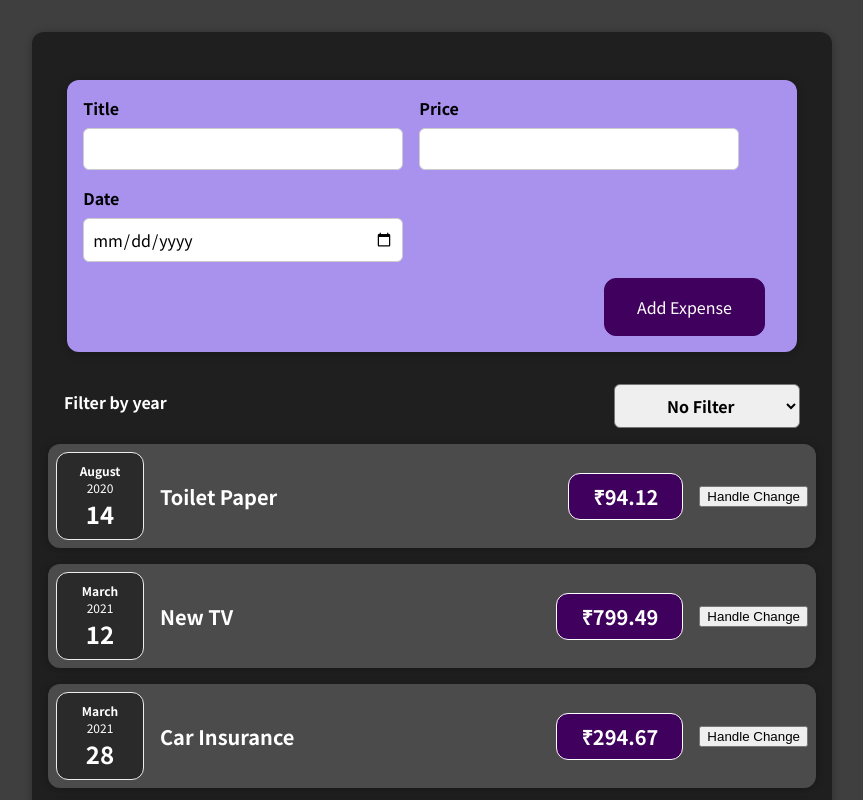
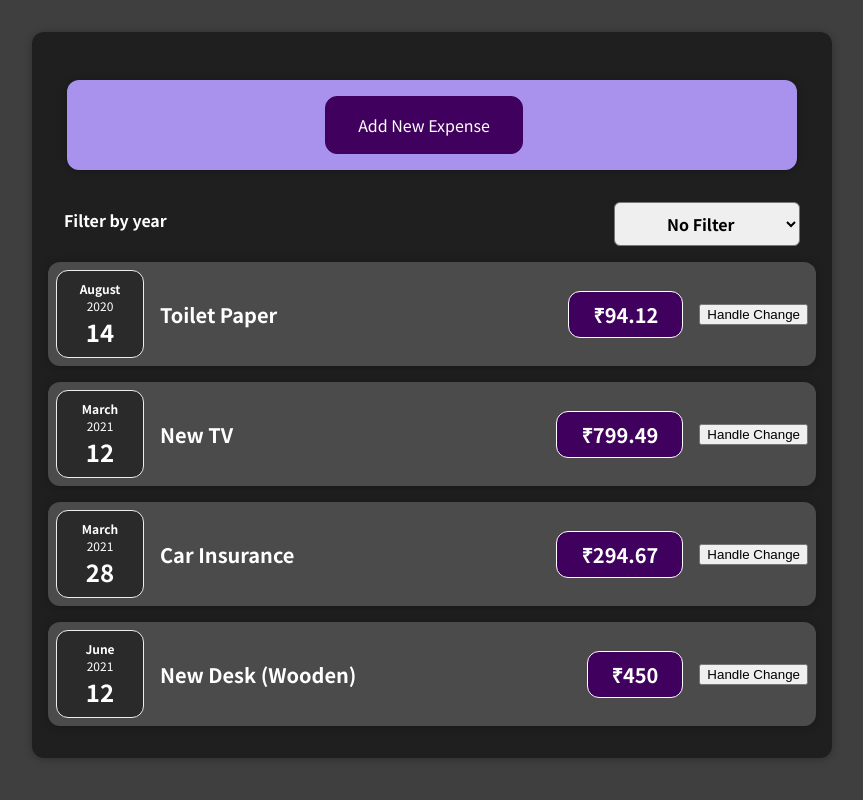
Before and after one commit to keshav37a/expense-tracker, a React (Create React App) app: page / in a window 1280 px wide. Shown: the top 800 px of the page, without its empty margins (208-1071 px from the left). Built offline with nearby package versions, Linux system fonts and the light colour scheme.

Commit message:
add conditional rendering of form; fix price bug

```diff
--- a/src/App.js
+++ b/src/App.js
@@ -6,29 +6,29 @@ const App = () => {
     {
       id: "e1",
       title: "Toilet Paper",
-      amount: 94.12,
+      price: 94.12,
       date: new Date(2020, 7, 14),
     },
-    { id: "e2", title: "New TV", amount: 799.49, date: new Date(2021, 2, 12) },
+    { id: "e2", title: "New TV", price: 799.49, date: new Date(2021, 2, 12) },
     {
       id: "e3",
       title: "Car Insurance",
-      amount: 294.67,
+      price: 294.67,
       date: new Date(2021, 2, 28),
     },
     {
       id: "e4",
       title: "New Desk (Wooden)",
-      amount: 450,
+      price: 450,
       date: new Date(2021, 5, 12),
     },
   ]);
 
-  const handleFormSubmission = (expense) => {
+  const formSubmissionHandler = (expense) => {
     if (expense.title && expense.price && expense.date) {
       expense.id = `e${expenses.length + 1}`;
       setExpenses((prevExpenses)=>{
-        return [...prevExpenses, expense];
+        return [expense, ...prevExpenses];
       });
     }
   };
@@ -37,7 +37,7 @@ const App = () => {
     <div>
       <ExpenseContainer
         expenses={expenses}
-        handleFormSubmission={handleFormSubmission}
+        onFormSubmission={formSubmissionHandler}
       />
     </div>
   );
--- a/src/components/Expenses/ExpenseContainer/ExpenseContainer.js
+++ b/src/components/Expenses/ExpenseContainer/ExpenseContainer.js
@@ -1,29 +1,30 @@
 import { useState } from "react";
-import ExpenseItem from "../ExpenseItem/ExpenseItem";
 import NewExpense from "../../NewExpenseContainer/NewExpense/NewExpense";
 import ExpenseFilter from "../ExpenseFilter/ExpenseFilter";
+import ExpenseList from "../ExpenseList/ExpenseList";
 import Card from "../../UI/Card/Card";
 import "./ExpenseContainer.css";
 
 const ExpenseContainer = (props) => {
   const [filterYear, setFilterYear] = useState("");
   const expenses = props.expenses;
-  const handleFormSubmission = props.handleFormSubmission;
+  const onFormSubmission = props.onFormSubmission;
 
   const filterYearHandler = (event) => {
     setFilterYear(event.target.value);
   };
 
+  const filteredExpenses = expenses.filter(
+    (expense) =>
+      !filterYear ||
+      expense.date.toLocaleString(`en-US`, { year: "numeric" }) == filterYear
+  );
+
   return (
     <Card className="expenses">
-      <NewExpense handleFormSubmission={handleFormSubmission} />
+      <NewExpense onFormSubmission={onFormSubmission} />
       <ExpenseFilter onFilterYearSelect={filterYearHandler} />
-      {expenses.map((item) => {
-        const year = item.date.toLocaleString(`en-US`, { year: "numeric" });
-        return !filterYear || filterYear == year ? (
-          <ExpenseItem key={item.id} {...item} />
-        ) : null;
-      })}
+      <ExpenseList expenses={filteredExpenses} />
     </Card>
   );
 };
--- a/src/components/Expenses/ExpenseItem/ExpenseItem.js
+++ b/src/components/Expenses/ExpenseItem/ExpenseItem.js
@@ -6,7 +6,7 @@ import Card from "../../UI/Card/Card";
 const ExpenseItem = (props) => {
   const [title, setTitle] = useState(props.title);
   const date = props.date;
-  const amount = props.amount;
+  const price = props.price;
 
   const changeHandler = () => {
     console.log("updated");
@@ -18,7 +18,7 @@ const ExpenseItem = (props) => {
       <ExpenseDate date={date} />
       <div className="expense-item__description">
         <h2>{title}</h2>
-        <div className="expense-item__price">₹{amount}</div>
+        <div className="expense-item__price">₹{price}</div>
         <button onClick={changeHandler}>Handle Change</button>
       </div>
     </Card>
--- /dev/null
+++ b/src/components/Expenses/ExpenseList/ExpenseList.css
@@ -0,0 +1,9 @@
+.expenses-list {
+  list-style: none;
+  padding: 0;
+}
+
+.expenses-list__fallback {
+  color: white;
+  text-align: center;
+}
--- /dev/null
+++ b/src/components/Expenses/ExpenseList/ExpenseList.js
@@ -0,0 +1,22 @@
+import "./ExpenseList.css";
+import ExpenseItem from "../ExpenseItem/ExpenseItem";
+
+const ExpenseList = (props) => {
+  const expenses = props.expenses;
+  if (expenses.length === 0)
+    return <p className="expenses-list__fallback">No Expense Found.</p>;
+
+  return (
+    <ul className="expenses-list">
+      {expenses.map((item) => {
+        return (
+          <li key={item.id}>
+            <ExpenseItem key={item.id} {...item} />
+          </li>
+        );
+      })}
+    </ul>
+  );
+};
+
+export default ExpenseList;
--- a/src/components/NewExpenseContainer/ExpenseForm/ExpenseForm.js
+++ b/src/components/NewExpenseContainer/ExpenseForm/ExpenseForm.js
@@ -2,10 +2,15 @@ import { useState } from "react";
 import "./ExpenseForm.css";
 
 const ExpenseForm = (props) => {
-  const [title, setTitle] = useState('');
-  const [price, setPrice] = useState('');
-  const [date, setDate] = useState('');
-  const handleFormSubmission = props.handleFormSubmission;
+  const [title, setTitle] = useState("");
+  const [price, setPrice] = useState("");
+  const [date, setDate] = useState("");
+  const onFormSubmission = props.onFormSubmission;
+  const onChangeVisiblity = props.onChangeVisiblity;
+
+  const formVisibilityHandler = (showForm) => {
+    onChangeVisiblity(showForm);
+  };
 
   const titleChangeHandler = (event) => {
     setTitle(event.target.value);
@@ -24,10 +29,10 @@ const ExpenseForm = (props) => {
       date: new Date(date),
     };
     console.log(expenseData);
-    handleFormSubmission(expenseData);
-    setTitle('');
-    setPrice('');
-    setDate('');
+    onFormSubmission(expenseData);
+    setTitle("");
+    setPrice("");
+    setDate("");
   };
 
   return (
@@ -60,6 +65,7 @@ const ExpenseForm = (props) => {
       </div>
       <div className="new-expense__actions">
         <button type="submit">Add Expense</button>
+        <button onClick={()=>formVisibilityHandler(false)}>Cancel</button>
       </div>
     </form>
   );
--- a/src/components/NewExpenseContainer/NewExpense/NewExpense.js
+++ b/src/components/NewExpenseContainer/NewExpense/NewExpense.js
@@ -1,11 +1,19 @@
 import "./NewExpense.css";
+import { useState } from "react";
 import ExpenseForm from "../ExpenseForm/ExpenseForm";
 
 const NewExpense = (props) => {
-  const handleFormSubmission = props.handleFormSubmission;
+  const onFormSubmission = props.onFormSubmission;
+  const [showForm, setShowForm] = useState(false);
+
+  const visibilityHandler = (showForm) => {
+    setShowForm(showForm);
+  };
+
   return (
     <div className="new-expense">
-      <ExpenseForm handleFormSubmission={handleFormSubmission} />
+      {!showForm && <button onClick={()=>visibilityHandler(true)}>Add New Expense</button>}
+      {showForm && <ExpenseForm onFormSubmission={onFormSubmission} onChangeVisiblity={visibilityHandler}/>}
     </div>
   );
 };
```
Also changed, not shown: 1 other file (tests, documents, lock files or other folders).
